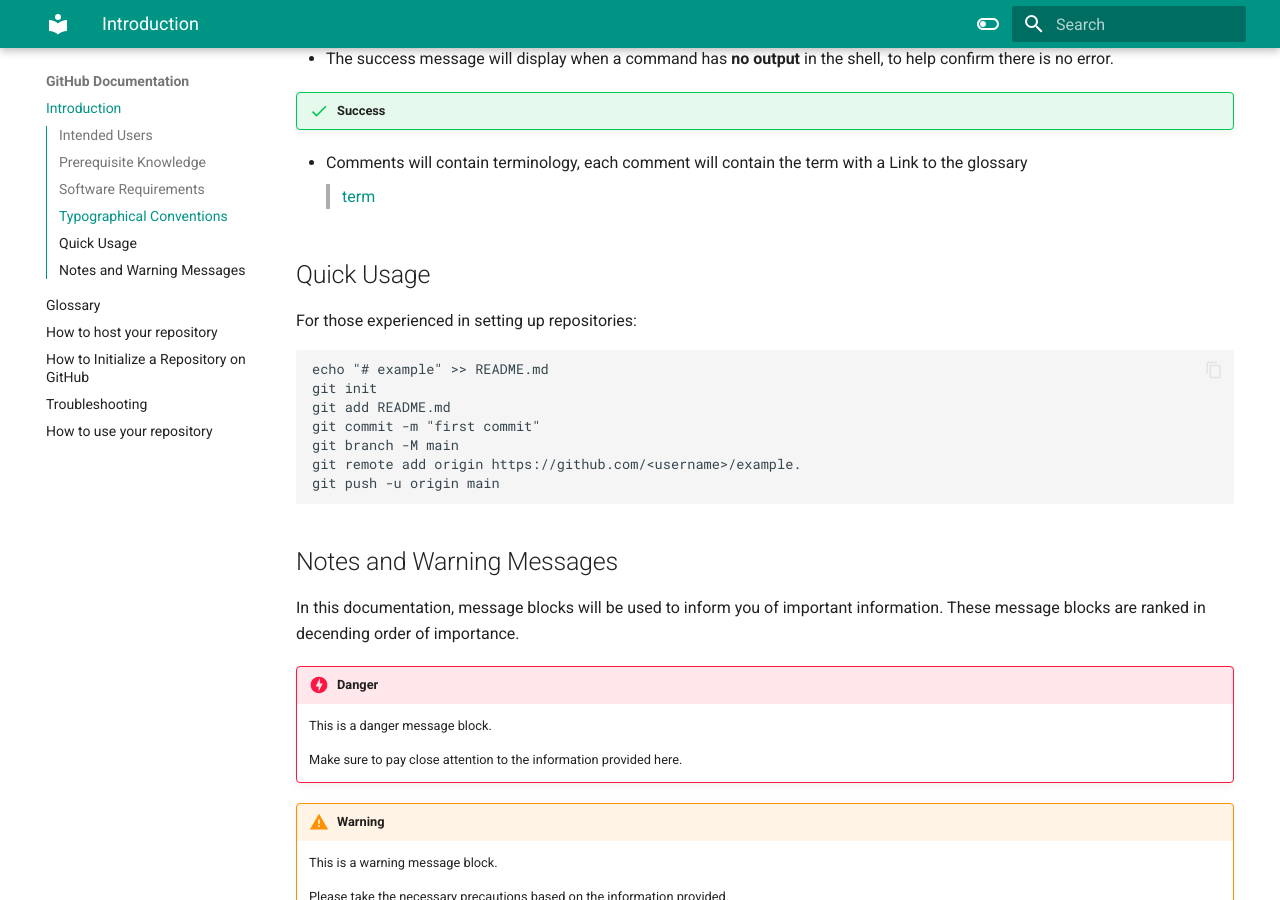
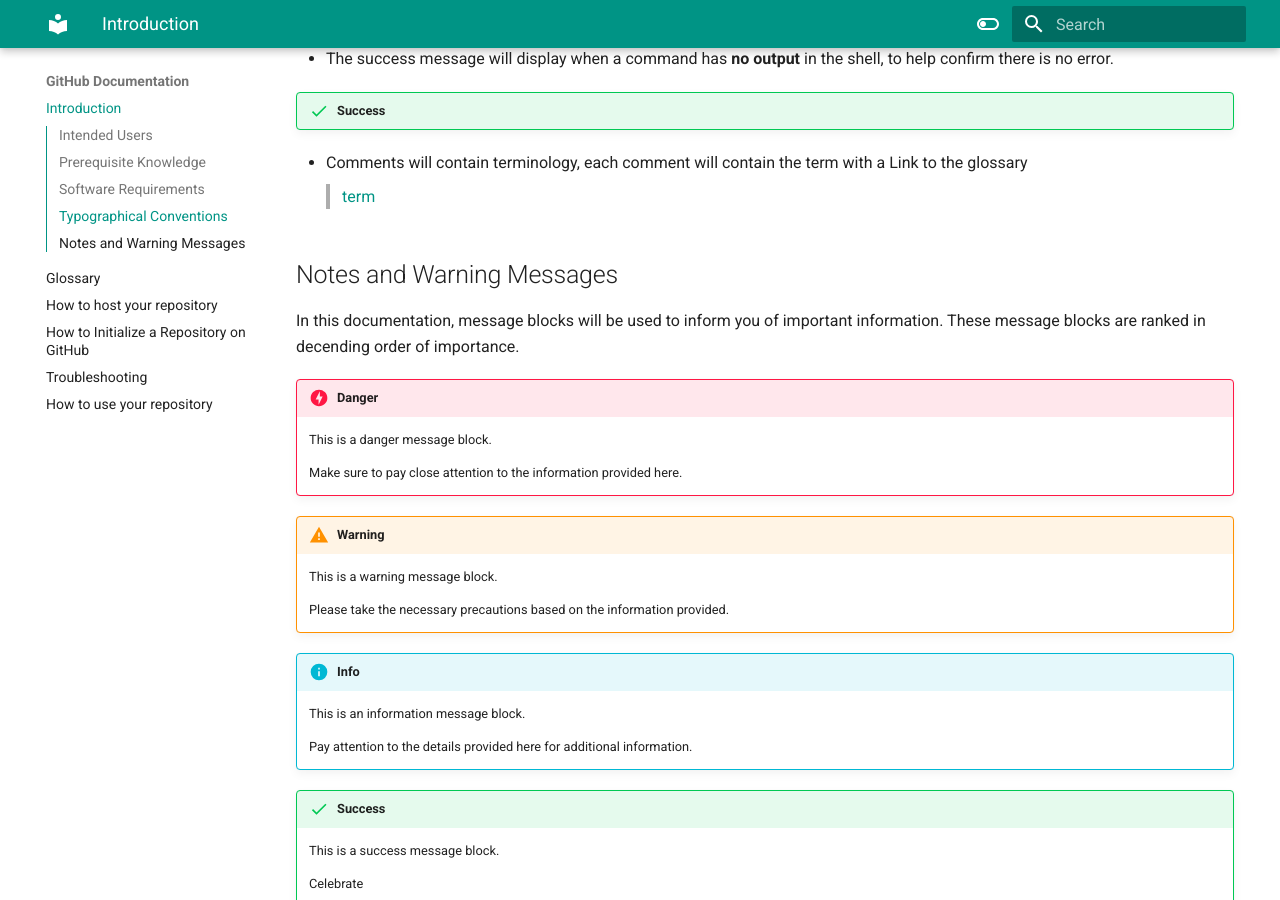
Before and after one commit to Vakiyama/comm-docs, an MkDocs documentation site: the page built from docs/index.md, in a window 1280 px wide and 900 px high, scrolled down 1160 px. Built offline with MkDocs 1.6.1 and Material for MkDocs 9.7.7, drawn with Linux system fonts in a browser that asks for light colours.

````diff
--- a/docs/index.md
+++ b/docs/index.md
@@ -41,20 +41,6 @@
 - Comments will contain terminology, each comment will contain the term with a Link to the glossary
   > [term]()
 
-## Quick Usage
-
-For those experienced in setting up repositories:
-
-```
-echo "# example" >> README.md
-git init
-git add README.md
-git commit -m "first commit"
-git branch -M main
-git remote add origin https://github.com/<username>/example.
-git push -u origin main
-```
-
 ## Notes and Warning Messages
 
 In this documentation, message blocks will be used to inform you of important information. These message blocks are ranked in decending order of importance.
````
